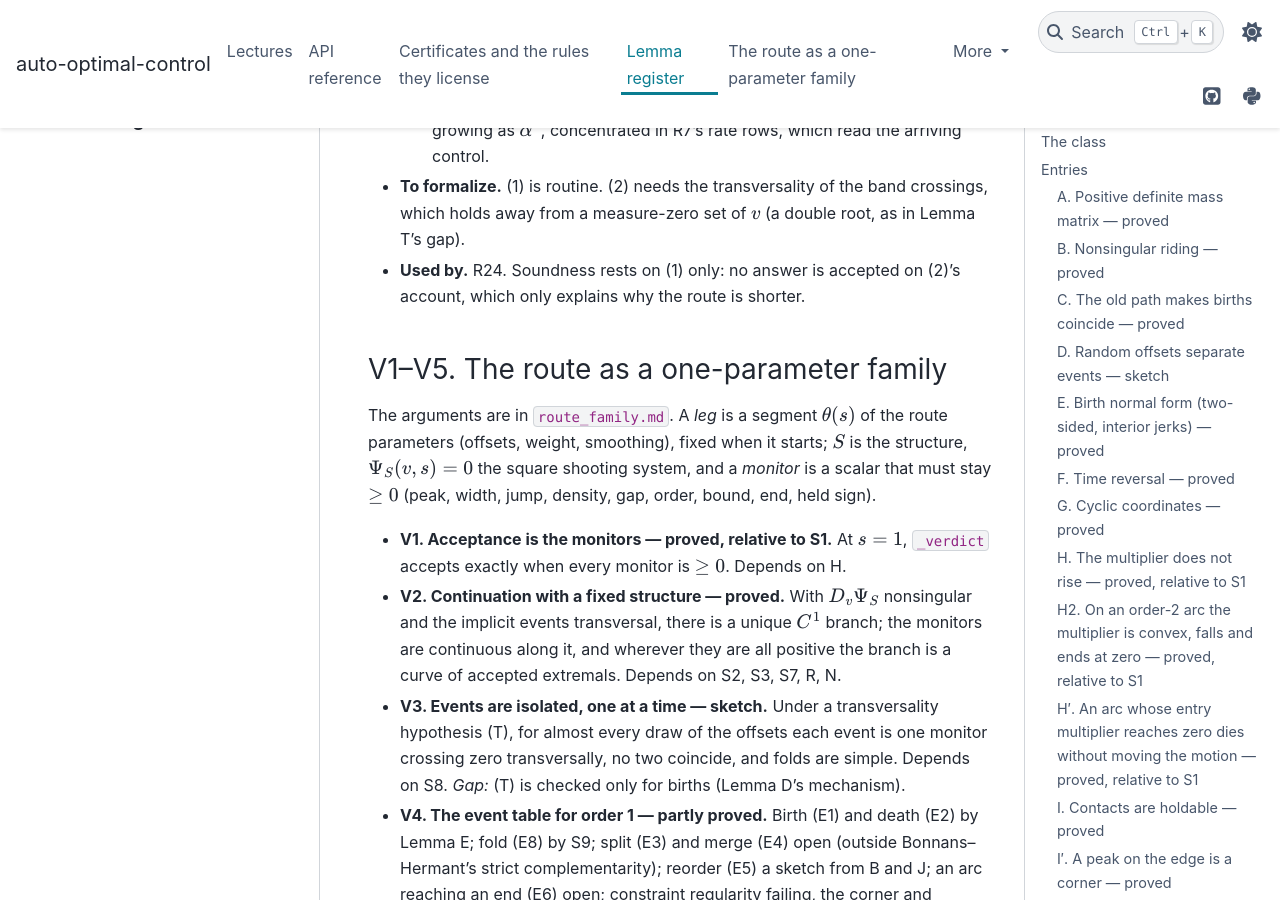
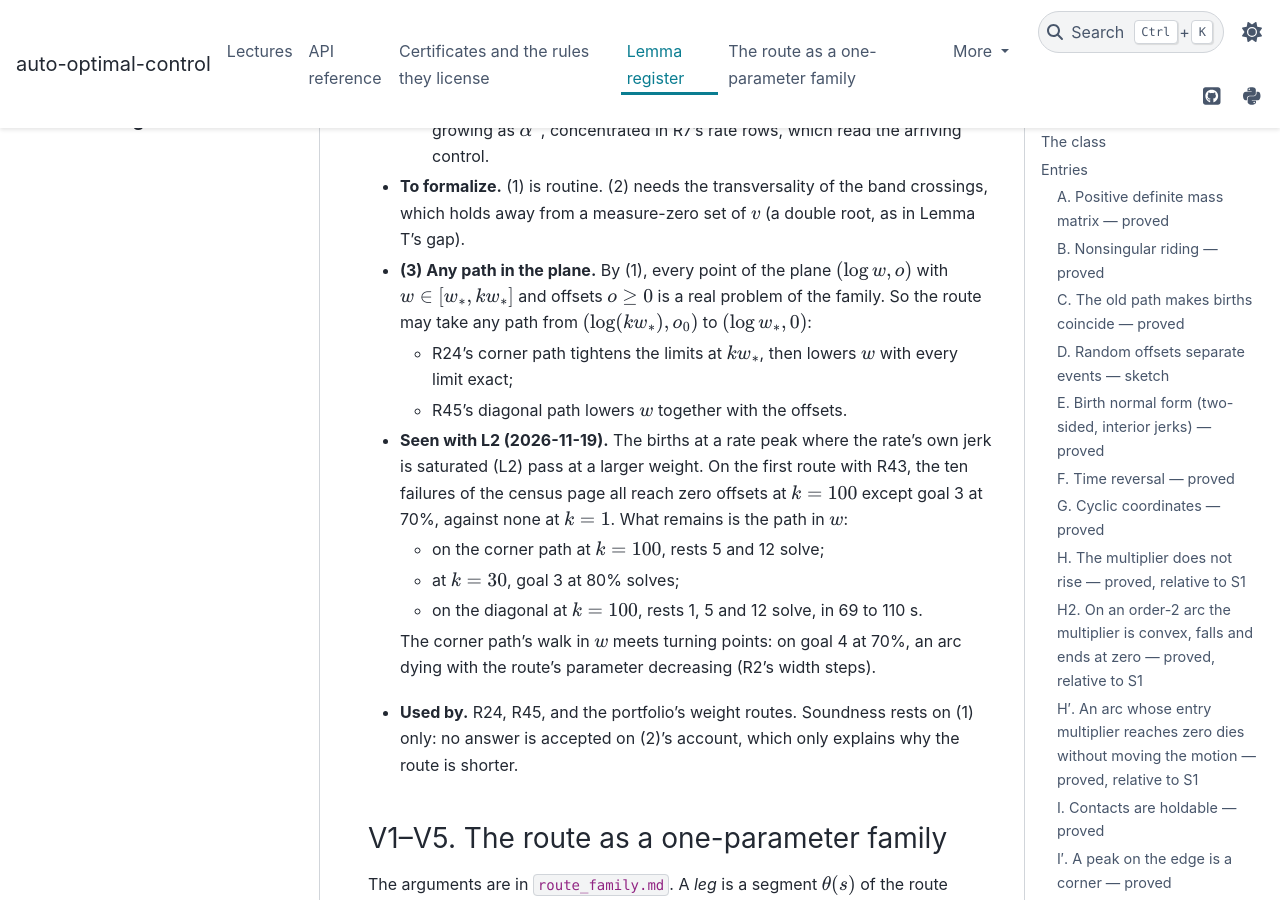
Before and after one commit to idm23/auto-optimal-control, a Sphinx documentation site: the page built from docs/notes/lemma_register.md, in a window 1280 px wide and 900 px high, scrolled down 26620 px. Built offline with Sphinx 7.4.7 and the PyData theme 0.15.4, drawn with Linux system fonts in a browser that asks for light colours.

Commit message:
Lemma W (3): any path in the plane of weight and offsets is a route; what the larger weights do at the corner births
Co-Authored-By: Claude Opus 5.5 <noreply@anthropic.com>
Claude-Session: https://claude.ai/code/session_01DzJDSTVJjP1uaCvVbe25Pf

```diff
--- a/docs/notes/lemma_register.md
+++ b/docs/notes/lemma_register.md
@@ -963,8 +963,25 @@ route stalls.
 - **To formalize.** (1) is routine. (2) needs the transversality of the band
   crossings, which holds away from a measure-zero set of $v$ (a double root,
   as in Lemma T's gap).
-- **Used by.** R24. Soundness rests on (1) only: no answer is accepted on (2)'s
-  account, which only explains why the route is shorter.
+- **(3) Any path in the plane.** By (1), every point of the plane $(\log w, o)$ with
+  $w \in [w_*, k w_*]$ and offsets $o \ge 0$ is a real problem of the family. So the
+  route may take any path from $(\log(k w_*), o_0)$ to $(\log w_*, 0)$:
+  - R24's corner path tightens the limits at $k w_*$, then lowers $w$ with every limit
+    exact;
+  - R45's diagonal path lowers $w$ together with the offsets.
+- **Seen with L2 (2026-11-19).** The births at a rate peak where the rate's own jerk
+  is saturated (L2) pass at a larger weight. On the first route with R43, the ten
+  failures of the census page all reach zero offsets at $k = 100$ except goal 3 at 70%,
+  against none at $k = 1$. What remains is the path in $w$:
+  - on the corner path at $k = 100$, rests 5 and 12 solve;
+  - at $k = 30$, goal 3 at 80% solves;
+  - on the diagonal at $k = 100$, rests 1, 5 and 12 solve, in 69 to 110 s.
+
+  The corner path's walk in $w$ meets turning points: on goal 4 at 70%, an arc dying
+  with the route's parameter decreasing (R2's width steps).
+- **Used by.** R24, R45, and the portfolio's weight routes. Soundness rests on (1)
+  only: no answer is accepted on (2)'s account, which only explains why the route is
+  shorter.
 
 ### V1–V5. The route as a one-parameter family
 
```
